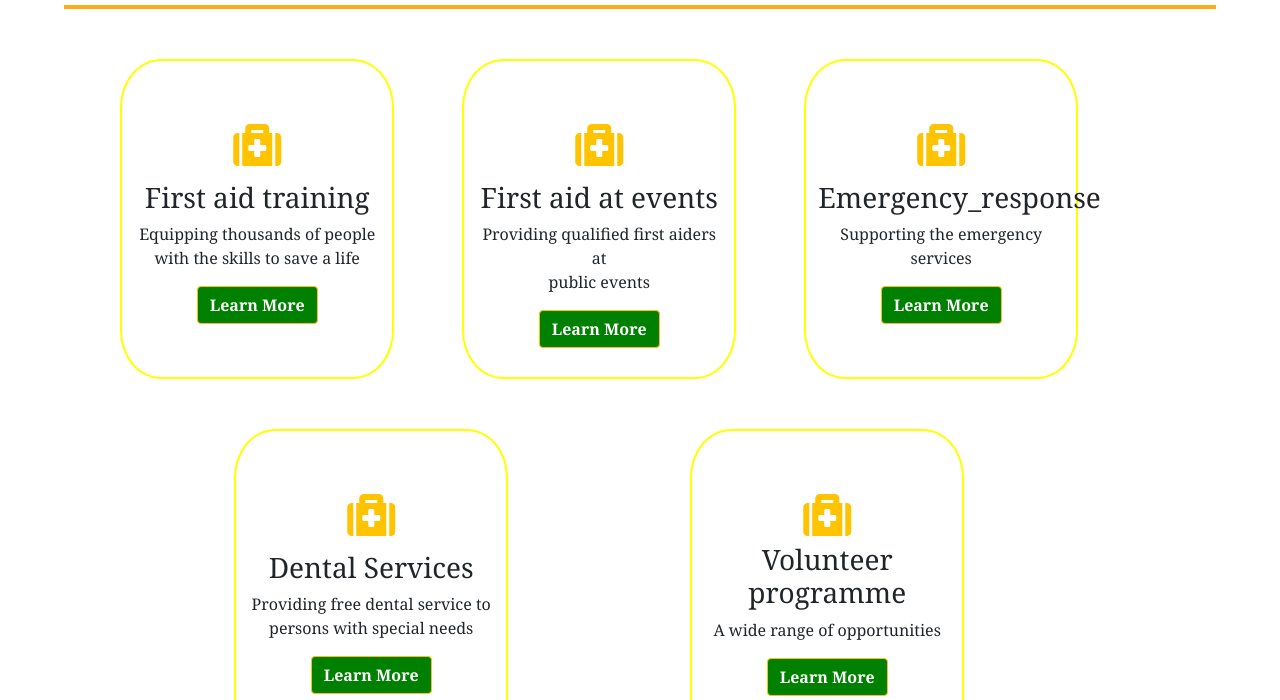
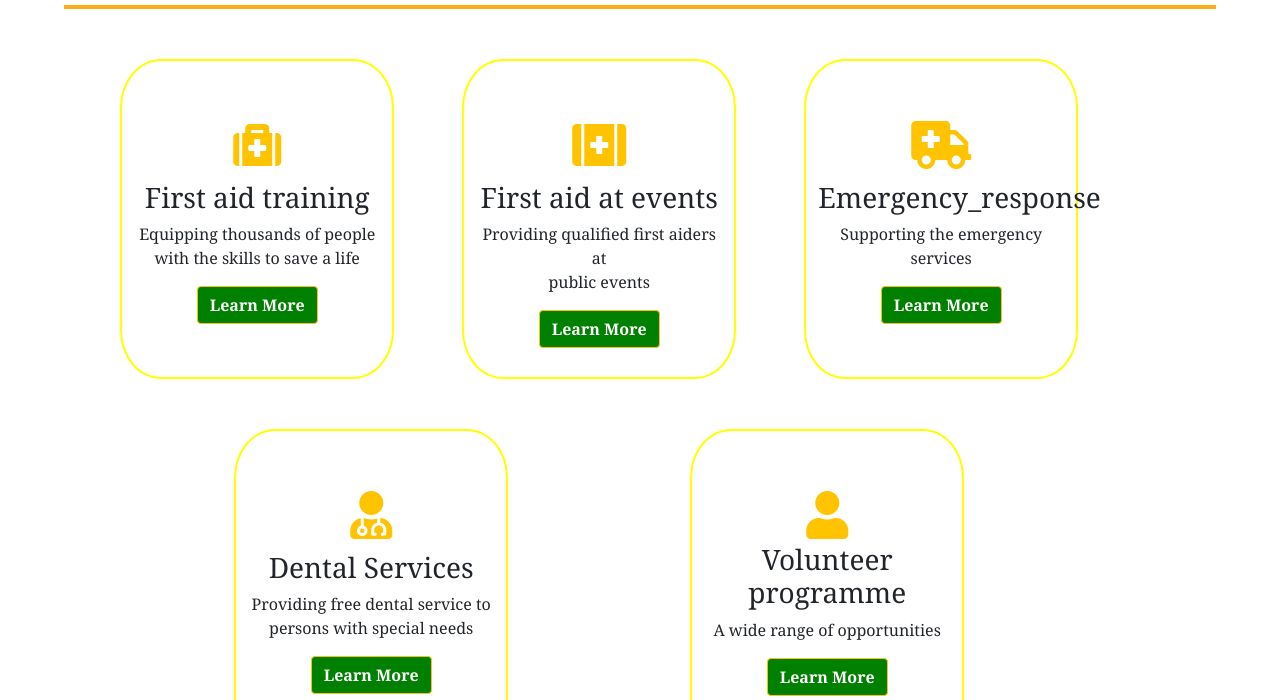
Before and after one commit to Abrar-00/SJA-demo, a plain HTML site: page index.html in a window 1280 px wide. Shown: the part 729-1429 px from the top of the page. Drawn offline with nearby package versions, Linux system fonts and the light colour scheme.

Commit message:
set icon

```diff
--- a/index.html
+++ b/index.html
@@ -350,7 +350,7 @@
           </div>
           <div class="col-md-3 service1">
             <br /><br />
-            <div class="icon1"><i class="fas fa-medkit"></i></div>
+            <div class="icon1"><i class="fas fa-first-aid"></i></div>
             <div class="content1">
               <h3>First aid at events</h3>
               <p>
@@ -364,7 +364,7 @@
           </div>
           <div class="col-md-3 service1">
             <br /><br />
-            <div class="icon1"><i class="fas fa-medkit"></i></div>
+            <div class="icon1"><i class="fas fa-ambulance"></i></div>
             <div class="content1">
               <h3>Emergency_response</h3>
               <p>
@@ -380,7 +380,7 @@
         <div class="row service-part1" data-aos="fade-right">
           <div class="col-md-3 service1">
             <br /><br />
-            <div class="icon1"><i class="fas fa-medkit"></i></div>
+            <div class="icon1"><i class="fas fa-user-md"></i></div>
             <div class="content1">
               <h3>Dental Services</h3>
               <p>Providing free dental service to persons with special needs</p>
@@ -391,7 +391,7 @@
           </div>
           <div class="col-md-3 service1">
             <br /><br />
-            <div class="icon1"><i class="fas fa-medkit"></i></div>
+            <div class="icon1"><i class="fas fa-user"></i></div>
             <div class="content_L">
               <h3>Volunteer programme</h3>
               <p>A wide range of opportunities</p>
```
